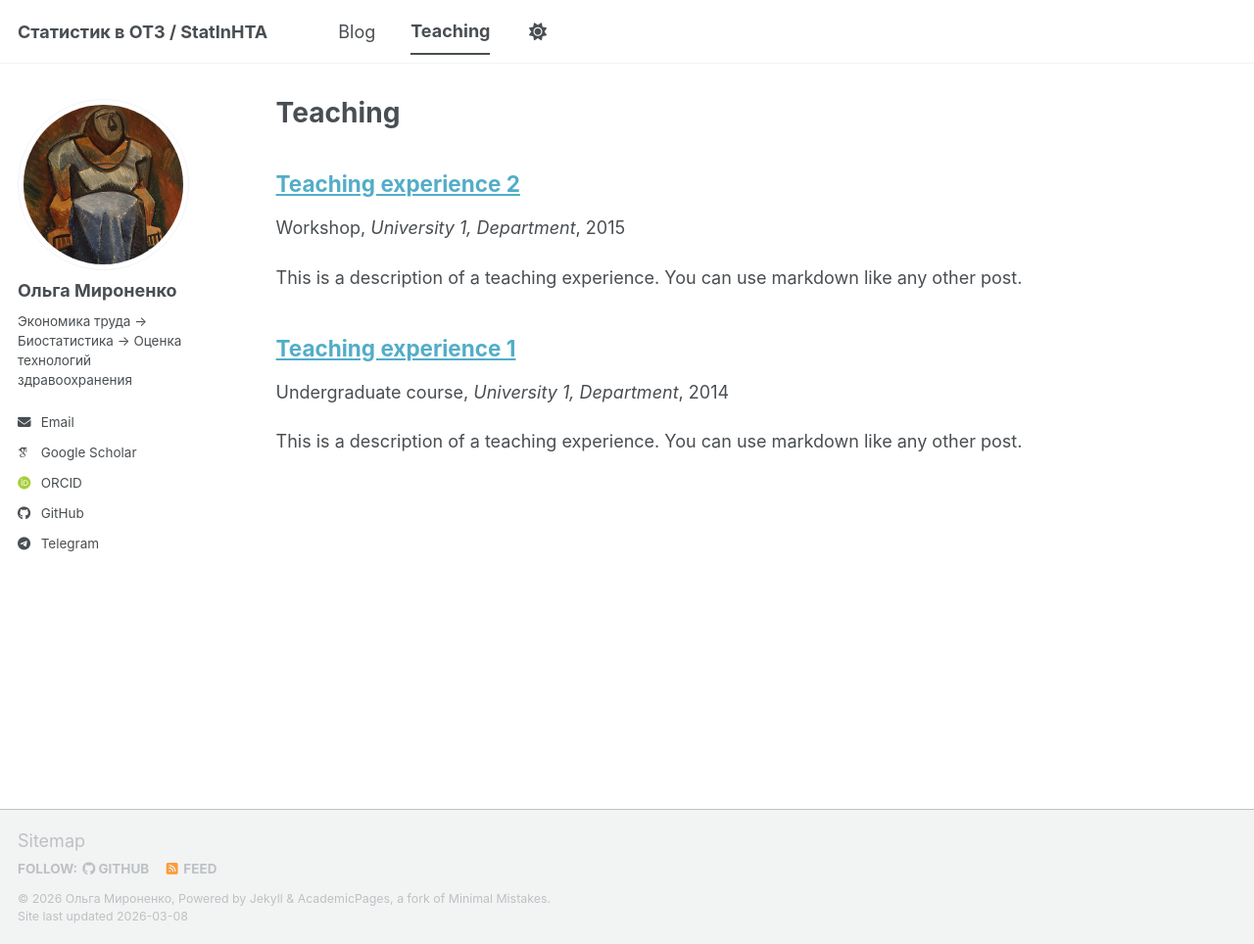
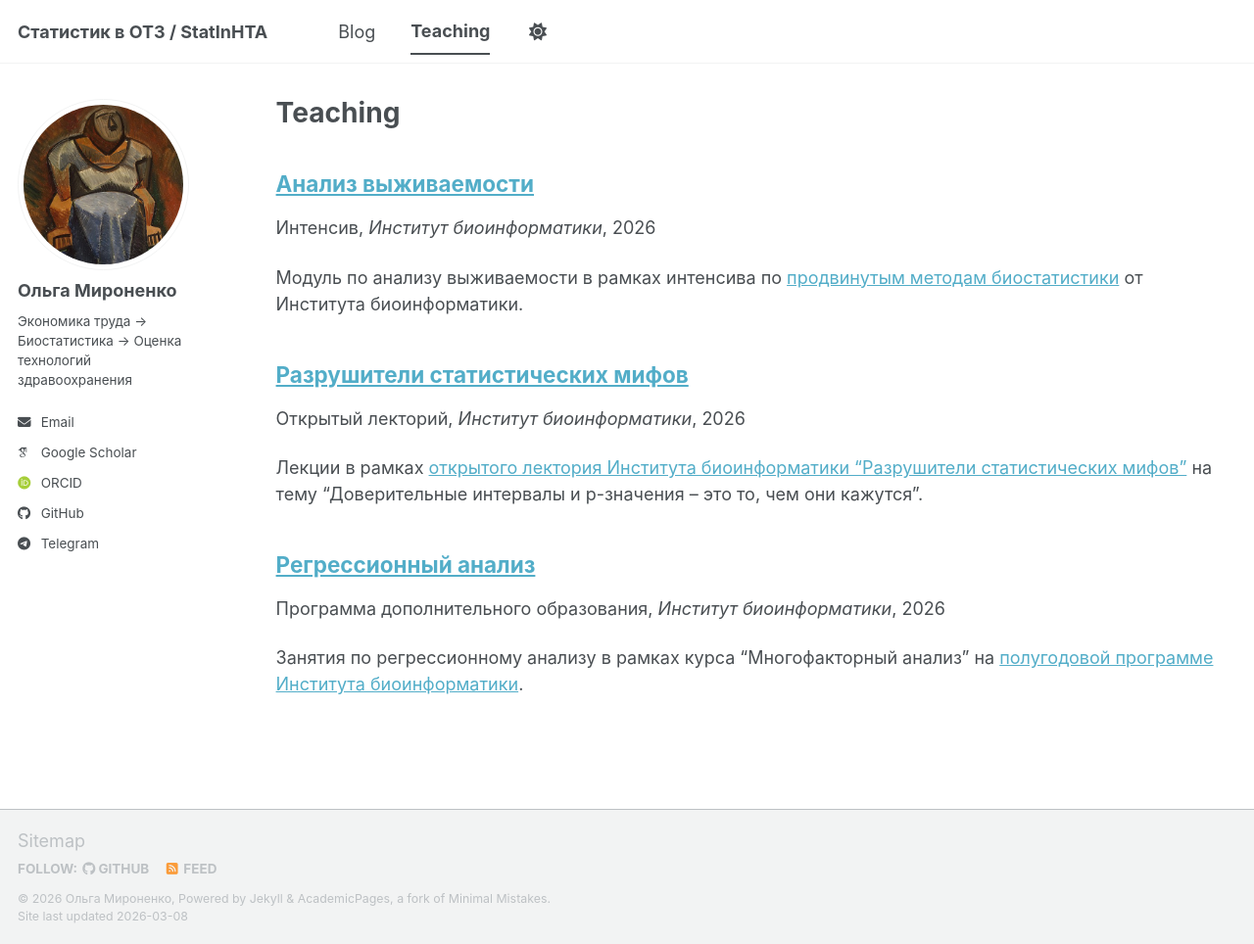
Before and after one commit to ejeej/ejeej.github.io, a Jekyll site: the page built from _pages/teaching.html, in a window 1280 px wide and 964 px high. Shown: the whole window at 98% size. Built offline with Jekyll 4.4.1, drawn with Linux system fonts in a browser that asks for light colours; some web fonts are replaced; a script bundle is joined from its source files by our own code; library files that are not in the unit come from our copies.

Commit message:
Teaching info

```diff
--- /dev/null
+++ b/_teaching/02-bioinf-statmyths.md
@@ -0,0 +1,19 @@
+---
+title: "Разрушители статистических мифов"
+collection: teaching
+type: "Открытый лекторий"
+permalink: /teaching/bioinf-regression
+venue: "Институт биоинформатики"
+---
+
+Лекции в рамках [открытого лектория Института биоинформатики "Разрушители статистических мифов"](https://bioinf.me/stat_myths) на тему "Доверительные интервалы и p-значения -- это то, чем они кажутся".
+
+Темы:
+
+- Статистический вывод (statistical inference) и статистическая модель
+
+- Мифы о доверительных интервалах, интерпретация доверительных интервалов
+
+- Мифы о p-значениях, интерпретация p-значения
+
+[Презентация](https://ejeej.github.io/files/Bioinf-StatMyth2-CIs-and-pvalue.pdf)
--- /dev/null
+++ b/_teaching/03-bioinf-survival.md
@@ -0,0 +1,21 @@
+---
+title: "Анализ выживаемости"
+collection: teaching
+type: "Интенсив"
+permalink: /teaching/bioinf-survival
+venue: "Институт биоинформатики"
+---
+
+Модуль по анализу выживаемости в рамках интенсива по [продвинутым методам биостатистики](https://bioinf.me/education/workshops/hardstat) от Института биоинформатики.
+
+Темы:
+
+- Допущения базовых методов анализа выживаемости (оценка Каплана-Майера, логранговый критерий, регрессия (пропроциональных рисков) Кокса) и их нарушения
+
+- Непропроциональность рисков: причины и методы работы с ней с помощью модификации стандартных методов анализа выживаемости (взвешенные логранговые критерии, стратификация, моделирование зависимости отношения рисков от времени)
+
+- Эстиманды в анализе выживаемости: интерпретация отношения рисков в рамках решения задач причинно-следственного вывода, недостатки отношения рисков, альтернативы отношению рисков и подходы к их оценке (модели аддитивного хазарда, модели ускоренного отклика, оценки по скорректированным кривым выживаемости)
+
+- Варьирующиеся во времени ковариаты: регрессия Кокса, joint модели, введение в варьирующийся во времени конфаундинг
+
+- Конкурирующие риски: модели для причина-специфических (регрессия Кокса) и субдистрибутивных (регрессия Файна-Грея) рисков
--- a/_teaching/2014-spring-teaching-1.md
+++ /dev/null
@@ -1,20 +0,0 @@
----
-title: "Teaching experience 1"
-collection: teaching
-type: "Undergraduate course"
-permalink: /teaching/2014-spring-teaching-1
-venue: "University 1, Department"
-date: 2014-01-01
-location: "City, Country"
----
-
-This is a description of a teaching experience. You can use markdown like any other post.
-
-Heading 1
-======
-
-Heading 2
-======
-
-Heading 3
-======
--- a/_teaching/2015-spring-teaching-2.md
+++ /dev/null
@@ -1,20 +0,0 @@
----
-title: "Teaching experience 2"
-collection: teaching
-type: "Workshop"
-permalink: /teaching/2015-spring-teaching-1
-venue: "University 1, Department"
-date: 2015-01-01
-location: "City, Country"
----
-
-This is a description of a teaching experience. You can use markdown like any other post.
-
-Heading 1
-======
-
-Heading 2
-======
-
-Heading 3
-======
```
Also changed, not shown: _pages/about.md (+1 -1 lines), _teaching/01-bioinf-regression.md (added, +19 -0 lines), files/bibtex1.bib (deleted, +0 -10 lines), 7 other files.
